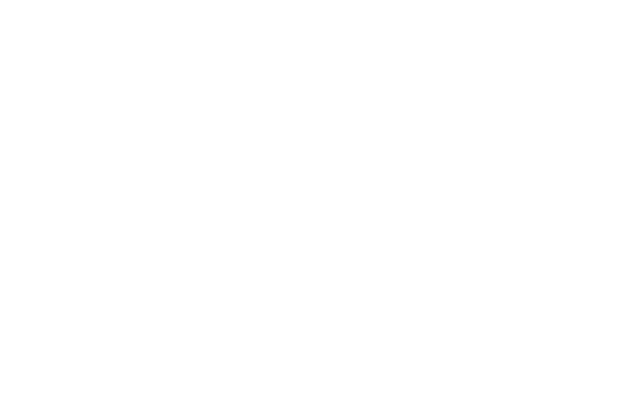
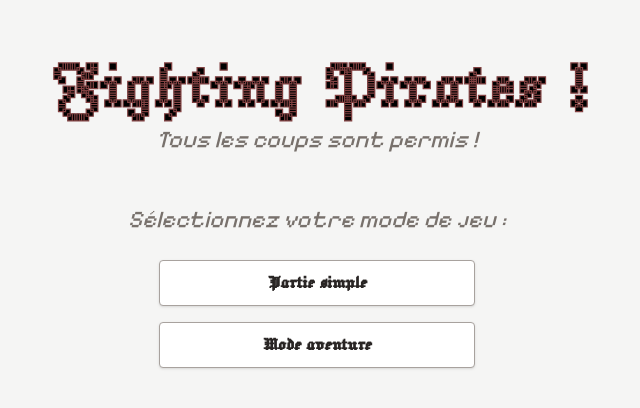
Before and after one commit to AlexandreVivier/pirates-spr, a Vue app: page /new in a window 1280 px wide. Before the commit this address had no page. Shown: the top 408 px of the page, without its empty margins (323-963 px from the left). Built offline with nearby package versions, Linux system fonts and the light colour scheme.

Commit message:
adventure start

```diff
--- a/src/components/NewGame.vue
+++ b/src/components/NewGame.vue
@@ -0,0 +1,17 @@
+<template>
+    <div class="flex flex-col items-center w-screen bg-stone-100 dark:bg-stone-900 w-full min-h-screen h-full px-2 py-12 gap-8">
+        <TitleCard />
+        <div class="flex flex-col justify-center items-center w-full mb-4">
+            <p class="text-center italic text-2xl text-stone-500 pb-6 pixelify-sans">
+                Sélectionnez votre mode de jeu :
+            </p>
+            <CommonButton class="w-full md:w-1/4 mb-4" label="Partie simple" :action="{ path: '/selection' }"/>
+            <CommonButton class="w-full md:w-1/4" label="Mode aventure" :action="{ path: '/adventure' }"/>
+        </div>
+    </div>
+</template>
+
+<script lang="js" setup>
+import CommonButton from './CommonButton.vue';
+import TitleCard from './TitleCard.vue'
+</script>
--- a/src/router/index.js
+++ b/src/router/index.js
@@ -1,12 +1,12 @@
 import { createRouter, createWebHistory } from 'vue-router'
 import SelectionScreen from '../components/SelectionScreen.vue'
 import FightScreen from '../components/FightScreen.vue'
+import NewGame from '@/components/NewGame.vue'
 
 const routes = [
-    // { path: '/', redirect: '/selection' },
-    // { path: '/selection', component: SelectionScreen },
     { path: '/', component: SelectionScreen },
     { path: '/fight', component: FightScreen },
+    { path: '/new', component: NewGame },
 ]
 
 const router = createRouter({
```
